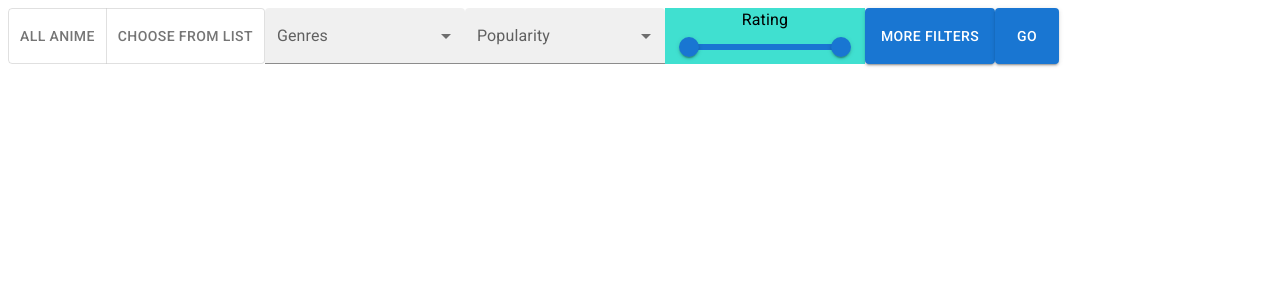
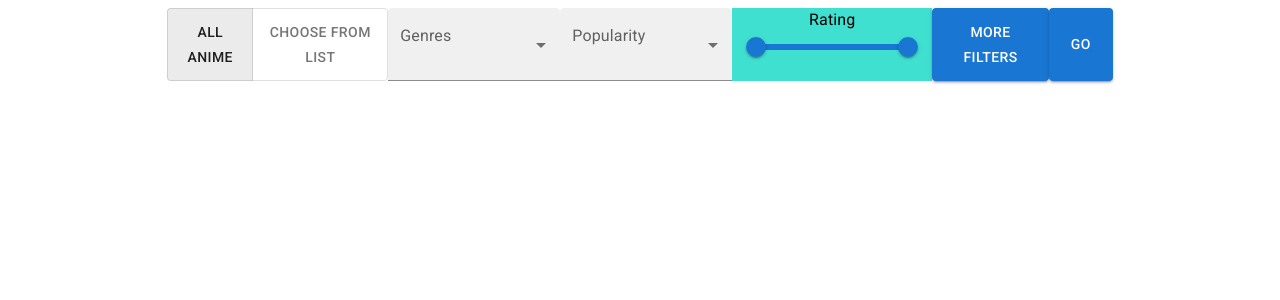
Before and after one commit to TAL-CARMI/MALpro, a React (Vite) app in the folder frontend/: page / in a window 1280 px wide. Shown: the top 300 px of the page. Built offline with nearby package versions, Linux system fonts and the light colour scheme.

Commit message:
added stuff

```diff
--- a/frontend/src/App.jsx
+++ b/frontend/src/App.jsx
@@ -1,18 +1,74 @@
-import { Button } from "@mui/material";
+import { Box, Slide } from "@mui/material";
 import SearchBar from "./components/SearchBar";
-import { useState } from "react";
+import { useRef, useState } from "react";
+import ExtraFilters from "./components/ExtraFilters";
+import AnimeCard from "./components/AnimeCard";
 
 function App() {
+  const [useUserList, setUseUserList] = useState("public");
+  const [selectedGenres, setSelectedGenres] = useState([]);
+  const [selectedPopularity, setSelectedPopularity] = useState([]);
   const [ratingValues, setRatingValues] = useState([0, 10]);
+  const [showExtraFilters, setShowExtraFilters] = useState(false);
+  const [showAnimeCard, setShowAnimeCard] = useState(false);
+
+  const searchRef = useRef();
+
+  function handleSearchToggle(value) {
+    setUseUserList(value);
+  }
+
+  function handleShowExtraFilters() {
+    setShowExtraFilters(!showExtraFilters);
+  }
+
+  function handleShowAnimeCard() {
+    setShowAnimeCard(true);
+  }
 
   return (
     <>
+      <Slide direction="up" in={showAnimeCard} mountOnEnter unmountOnExit>
+        <Box sx={{ display: "flex", justifyContent: "center" }}>
+          {showAnimeCard && (
+            <AnimeCard
+              name={"Code Geass"}
+              cover={
+                "https://cdn.myanimelist.net/images/anime/1792/138022l.jpg"
+              }
+              genre={"action"}
+            />
+          )}
+        </Box>
+      </Slide>
+      <Box sx={{ display: "flex", justifyContent: "center" }}>
         <form>
           <SearchBar
+            useUserList={useUserList}
+            handleSearchToggle={handleSearchToggle}
+            selectedGenres={selectedGenres}
+            handleSelectedGenres={setSelectedGenres}
+            selectedPopularity={selectedPopularity}
+            handleSelectedPopularity={setSelectedPopularity}
             ratingValues={ratingValues}
             ratingHandleChange={setRatingValues}
+            handleShowExtraFilters={handleShowExtraFilters}
+            handleShowAnimeCard={handleShowAnimeCard}
+            ref={searchRef}
           />
+
+          <Slide
+            direction="down"
+            in={showExtraFilters}
+            mountOnEnter
+            unmountOnExit
+          >
+            <Box sx={{ display: "flex", justifyContent: "center" }}>
+              {showExtraFilters && <ExtraFilters />}
+            </Box>
+          </Slide>
         </form>
+      </Box>
     </>
   );
 }
--- /dev/null
+++ b/frontend/src/components/AnimeCard.jsx
@@ -0,0 +1,13 @@
+import { Box, Typography } from "@mui/material";
+
+const AnimeCard = ({ name, cover, genre }) => {
+  return (
+    <Box sx={{ backgroundColor: "grey" }}>
+      <Typography varient="h1">{name}</Typography>
+      <Box component="img" src={cover} sx={{ height: 600, width: 432 }}></Box>
+      <Typography varient="h2">{genre}</Typography>
+    </Box>
+  );
+};
+
+export default AnimeCard;
--- a/frontend/src/components/ExtraFilters.jsx
+++ b/frontend/src/components/ExtraFilters.jsx
@@ -1,3 +1,7 @@
+import { Box } from "@mui/material";
+
 export default function ExtraFilters() {
-  return <p>hello</p>;
+  return (
+    <Box sx={{ background: "green", width: "100px", height: "100px" }}></Box>
+  );
 }
--- a/frontend/src/components/GenresList.jsx
+++ b/frontend/src/components/GenresList.jsx
@@ -5,9 +5,10 @@ import {
   FormControl,
   Checkbox,
   FormControlLabel,
+  ListItemText,
 } from "@mui/material";
 
-export default function GenresList() {
+const GenresList = ({ selectedGenres, handleSelectedGenres }) => {
   const genres = [
     "Action",
     "Adventure",
@@ -28,21 +29,38 @@ export default function GenresList() {
     "Supernatural",
     "Suspense",
   ];
+
+  const handleToggle = (genre) => () => {
+    const updatedSelectedGenres = selectedGenres.includes(genre)
+      ? selectedGenres.filter((selectedGenre) => selectedGenre !== genre)
+      : [...selectedGenres, genre];
+
+    handleSelectedGenres(updatedSelectedGenres);
+  };
+
   return (
     <FormControl variant="filled" style={{ width: "200px" }}>
       <InputLabel id="genres-list">Genres</InputLabel>
-      <Select value={[]} labelId="genres-list" multiple>
-        {genres.map((genre) => {
-          return (
-            <MenuItem key={genre}>
-              <FormControlLabel
-                control={<Checkbox></Checkbox>}
-                label={genre}
-              ></FormControlLabel>
-            </MenuItem>
-          );
-        })}
+      <Select
+        sx={{ height: "100%" }}
+        value={selectedGenres}
+        labelId="genres-list"
+        onChange={() => {}} // We don't need to handle the Select's onChange
+        renderValue={() => ""}
+        multiple
+      >
+        {genres.map((genre) => (
+          <MenuItem key={genre} value={genre}>
+            <Checkbox
+              checked={selectedGenres.includes(genre)}
+              onChange={handleToggle(genre)} // Use handleToggle for checkbox change
+            />
+            <ListItemText primary={genre} />
+          </MenuItem>
+        ))}
       </Select>
     </FormControl>
   );
-}
+};
+
+export default GenresList;
--- a/frontend/src/components/PopularityChoice.jsx
+++ b/frontend/src/components/PopularityChoice.jsx
@@ -5,21 +5,43 @@ import {
   FormControl,
   Checkbox,
   FormControlLabel,
+  ListItemText,
 } from "@mui/material";
 
-export default function PopularityChoice() {
-  const popularityArray = ["Undergruond", "Average", "Popular"];
+export default function PopularityChoice({
+  selectedPopularity,
+  handleSelectedPopularity,
+}) {
+  const popularityArray = ["Underground", "Average", "Popular"];
+
+  const handleToggle = (popularity) => () => {
+    const updatedSelectedPopularity = selectedPopularity.includes(popularity)
+      ? selectedPopularity.filter(
+          (selectedPopularity) => selectedPopularity !== popularity
+        )
+      : [...selectedPopularity, popularity];
+
+    handleSelectedPopularity(updatedSelectedPopularity);
+  };
+
   return (
     <FormControl variant="filled" style={{ width: "200px" }}>
-      <InputLabel id="genres-list">Popularity</InputLabel>
-      <Select value={[]} labelId="genres-list" multiple>
+      <InputLabel id="popularity-list">Popularity</InputLabel>
+      <Select
+        sx={{ height: "100%" }}
+        value={selectedPopularity}
+        labelId="popularity-list"
+        renderValue={() => ""}
+        multiple
+      >
         {popularityArray.map((popularity) => {
           return (
             <MenuItem key={popularity}>
-              <FormControlLabel
-                control={<Checkbox></Checkbox>}
-                label={popularity}
-              ></FormControlLabel>
+              <Checkbox
+                checked={selectedPopularity.indexOf(popularity) > -1}
+                onChange={handleToggle(popularity)}
+              />
+              <ListItemText primary={popularity} />
             </MenuItem>
           );
         })}
--- a/frontend/src/components/SearchBar.jsx
+++ b/frontend/src/components/SearchBar.jsx
@@ -1,21 +1,57 @@
+import { forwardRef } from "react";
 import GenresList from "./GenresList";
 import PopularityChoice from "./PopularityChoice";
 import RatingRange from "./RatingRange";
+import UserListInput from "./UserListInput";
 import UserToggle from "./UserToggle";
 import { Box, Button } from "@mui/material";
 
-export default function SearchBar({ ratingValues, ratingHandleChange }) {
+const SearchBar = forwardRef(
+  (
+    {
+      useUserList,
+      handleSearchToggle,
+      selectedGenres,
+      handleSelectedGenres,
+      selectedPopularity,
+      handleSelectedPopularity,
+      ratingValues,
+      ratingHandleChange,
+      handleShowExtraFilters,
+      handleShowAnimeCard,
+    },
+    ref
+  ) => {
     return (
-    <Box sx={{ display: "flex" }}>
-      <UserToggle />
-      <GenresList />
-      <PopularityChoice />
+      <Box
+        sx={{ display: "flex", justifyContent: "center", marginBottom: "20px" }}
+      >
+        <UserToggle
+          useUserList={useUserList}
+          handleSearchToggle={handleSearchToggle}
+        />
+        {useUserList === "list" && <UserListInput ref={ref} />}
+        <GenresList
+          selectedGenres={selectedGenres}
+          handleSelectedGenres={handleSelectedGenres}
+        />
+        <PopularityChoice
+          selectedPopularity={selectedPopularity}
+          handleSelectedPopularity={handleSelectedPopularity}
+        />
         <RatingRange
           sliderValues={ratingValues}
           handleChange={ratingHandleChange}
         />
-      <Button variant="contained">More Filters</Button>
-      <Button variant="contained">GO</Button>
+        <Button onClick={handleShowExtraFilters} variant="contained">
+          More Filters
+        </Button>
+        <Button onClick={handleShowAnimeCard} variant="contained">
+          GO
+        </Button>
       </Box>
     );
   }
+);
+
+export default SearchBar;
--- /dev/null
+++ b/frontend/src/components/UserListInput.jsx
@@ -0,0 +1,16 @@
+import { Input } from "@mui/material";
+import { forwardRef, useImperativeHandle, useRef } from "react";
+
+const UserListInput = forwardRef(({}, ref) => {
+  const usernameRef = useRef("");
+  useImperativeHandle(ref, () => {
+    return {
+      getUsername: () => usernameRef.current.value,
+    };
+  });
+  return (
+    <Input inputRef={usernameRef} placeholder="Enter MAL Username"></Input>
+  );
+});
+
+export default UserListInput;
--- a/frontend/src/components/UserToggle.jsx
+++ b/frontend/src/components/UserToggle.jsx
@@ -1,9 +1,13 @@
 import { ToggleButton, ToggleButtonGroup } from "@mui/material";
 
-export default function UserToggle() {
+export default function UserToggle({ useUserList, handleSearchToggle }) {
   return (
     <>
-      <ToggleButtonGroup exclusive>
+      <ToggleButtonGroup
+        onChange={(event) => handleSearchToggle(event.target.value)}
+        value={useUserList}
+        exclusive
+      >
         <ToggleButton value="public">ALL ANIME</ToggleButton>
         <ToggleButton value="list">CHOOSE FROM LIST</ToggleButton>
       </ToggleButtonGroup>
```
Lines whose indentation alone changed are shown as unchanged.
